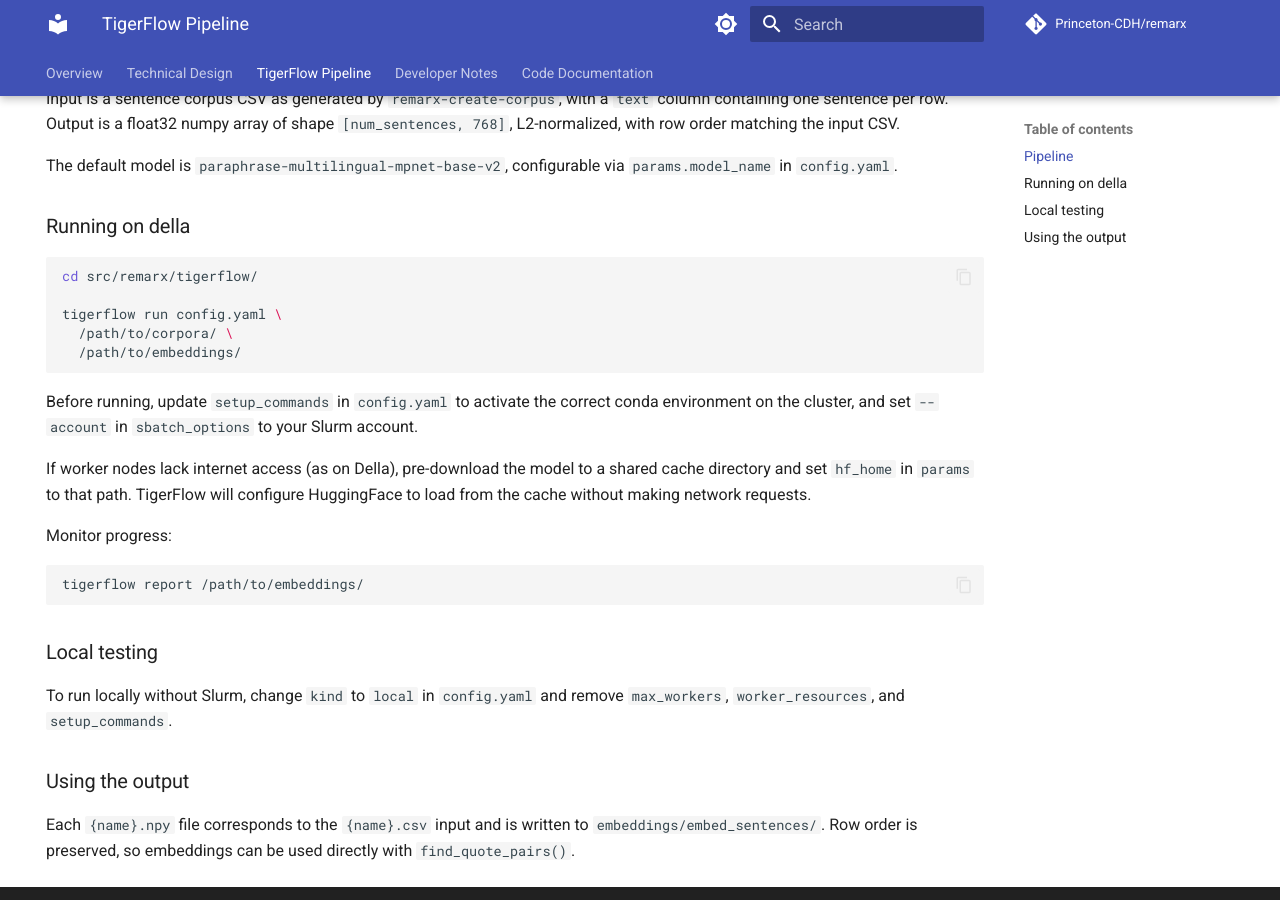
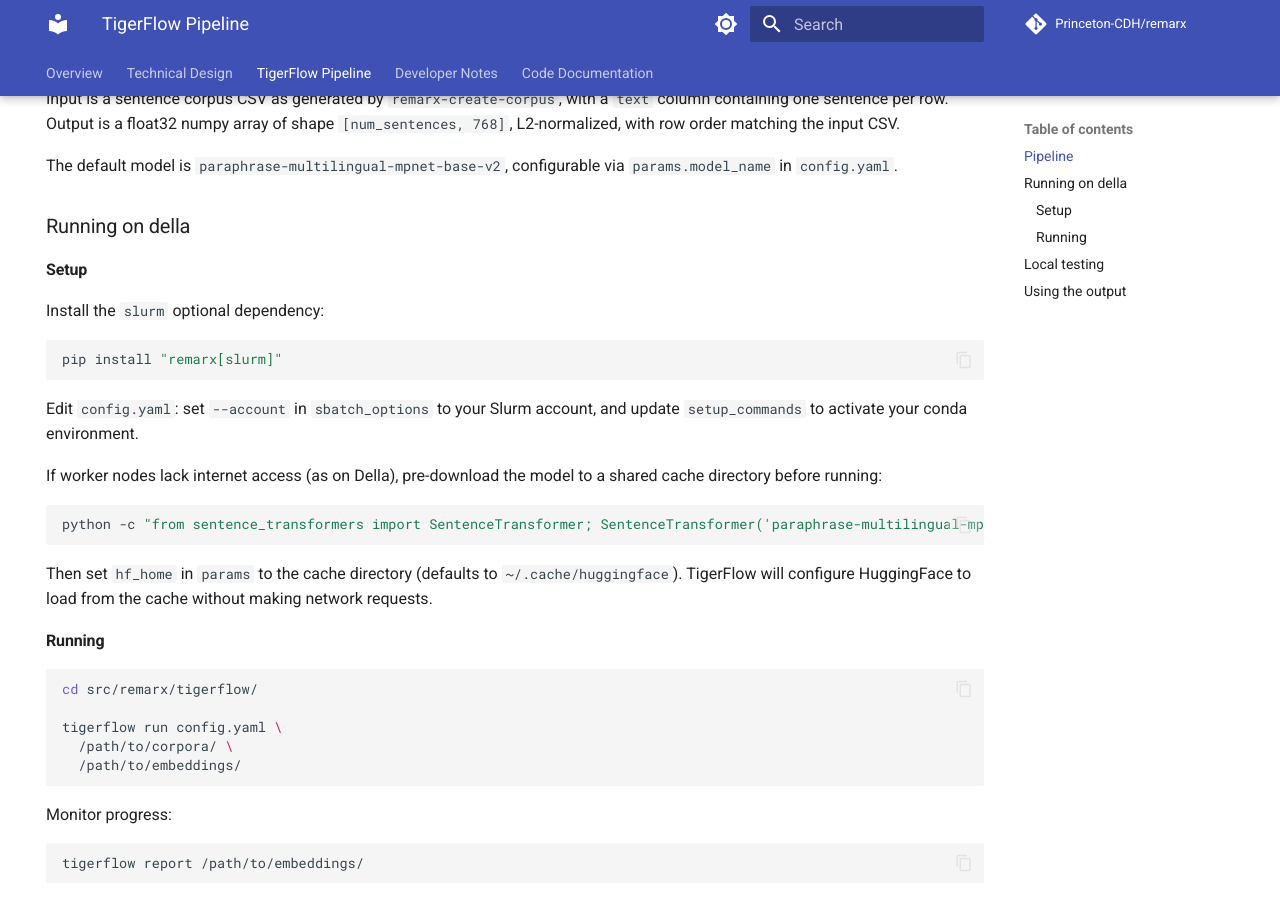
Before and after one commit to Princeton-CDH/remarx, an MkDocs documentation site: the page built from docs/tigerflow.md, in a window 1280 px wide and 900 px high, scrolled down 327 px. Built offline with MkDocs 1.6.1 and Material for MkDocs 9.7.7, drawn with Linux system fonts in a browser that asks for light colours; comment, search, counter and statistics services are not loaded; the version menu is left out.

Commit message:
Address PR review feedback
- Move tigerflow to optional dependency (remarx[slurm])
- Replace print statements with tigerflow logger
- Replace personal Slurm account with placeholder in config.yaml
- Add comments explaining worker resource choices
- Document setup steps (install, config, offline model cache) in docs

````diff
--- a/docs/tigerflow.md
+++ b/docs/tigerflow.md
@@ -19,6 +19,26 @@ The default model is `paraphrase-multilingual-mpnet-base-v2`, configurable via `
 
 ### Running on della
 
+#### Setup
+
+Install the `slurm` optional dependency:
+
+```bash
+pip install "remarx[slurm]"
+```
+
+Edit `config.yaml`: set `--account` in `sbatch_options` to your Slurm account, and update `setup_commands` to activate your conda environment.
+
+If worker nodes lack internet access (as on Della), pre-download the model to a shared cache directory before running:
+
+```bash
+python -c "from sentence_transformers import SentenceTransformer; SentenceTransformer('paraphrase-multilingual-mpnet-base-v2')"
+```
+
+Then set `hf_home` in `params` to the cache directory (defaults to `~/.cache/huggingface`). TigerFlow will configure HuggingFace to load from the cache without making network requests.
+
+#### Running
+
 ```bash
 cd src/remarx/tigerflow/
 
@@ -26,10 +46,6 @@ tigerflow run config.yaml \
   /path/to/corpora/ \
   /path/to/embeddings/
 ```
-
-Before running, update `setup_commands` in `config.yaml` to activate the correct conda environment on the cluster, and set `--account` in `sbatch_options` to your Slurm account.
-
-If worker nodes lack internet access (as on Della), pre-download the model to a shared cache directory and set `hf_home` in `params` to that path. TigerFlow will configure HuggingFace to load from the cache without making network requests.
 
 Monitor progress:
 
--- a/pyproject.toml
+++ b/pyproject.toml
@@ -35,7 +35,6 @@ dependencies = [
   "fastapi",
   "uvicorn",
   "natsort>=8.4.0",
-  "tigerflow",
   "pip", # required for downloading spaCy model in uv-created virtualenvs
 ]
 
@@ -60,6 +59,7 @@ docs = [
   "mkdocstrings[python]",
 ]
 html = [ "bs4" ]
+slurm = [ "tigerflow" ]
 
 [dependency-groups]
 dev = [ "remarx[dev]" ]
--- a/src/remarx/tigerflow/config.yaml
+++ b/src/remarx/tigerflow/config.yaml
@@ -9,12 +9,15 @@ tasks:
     keep_output: true
     max_workers: 4
     worker_resources:
+      # 4 CPUs match the default encoding batch parallelism in sentence-transformers.
+      # 1 GPU and 16G memory are sufficient for paraphrase-multilingual-mpnet-base-v2
+      # (768-dim, ~420MB). Adjust time based on corpus size.
       cpus: 4
       gpus: 1
       memory: "16G"
       time: "01:00:00"
       sbatch_options:
-        - --account=ebaring # Slurm account on della; change to your account
+        - --account=#### # Slurm account on della; change to your account
     params:
       model_name: paraphrase-multilingual-mpnet-base-v2
       # hf_home: /path/to/huggingface-cache  # Set if worker nodes lack internet access
````
Also changed, not shown: 2 other files.
